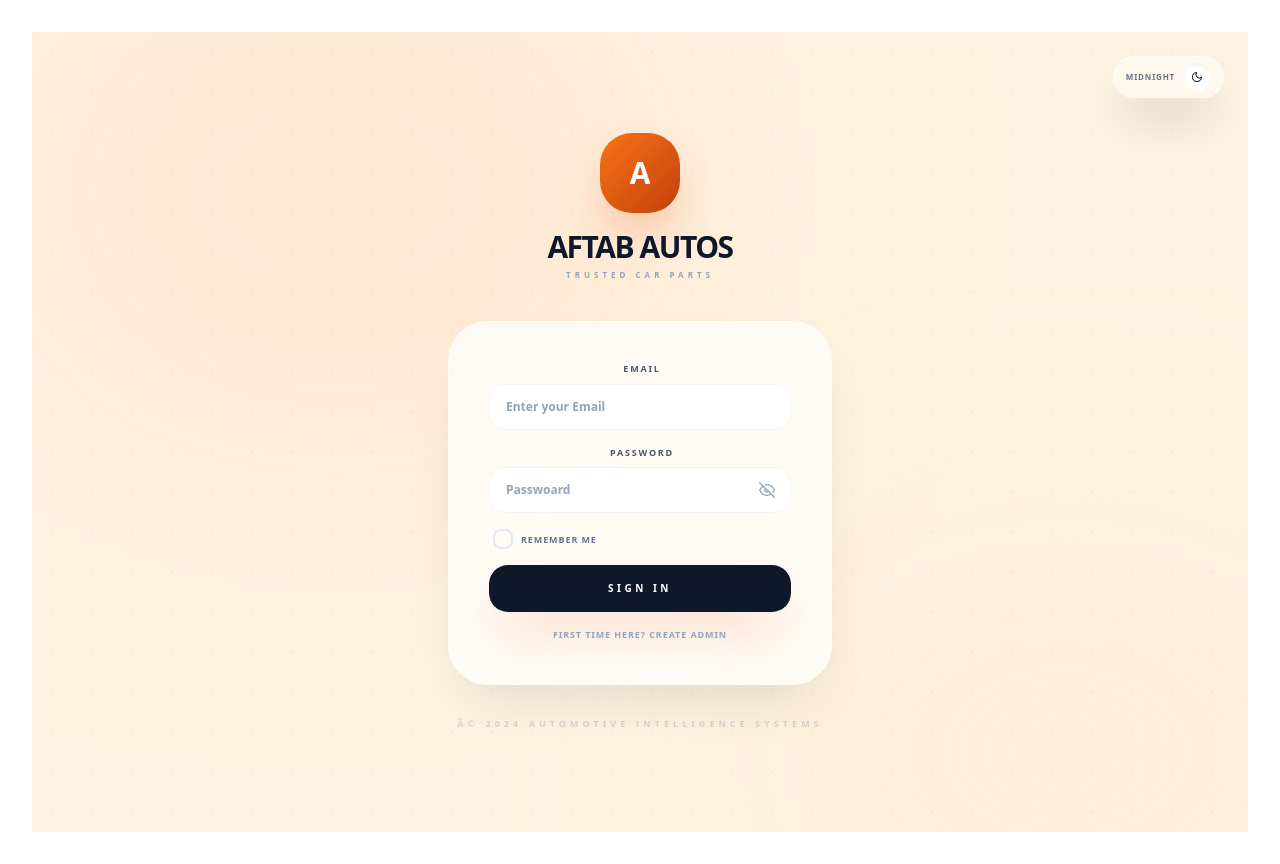
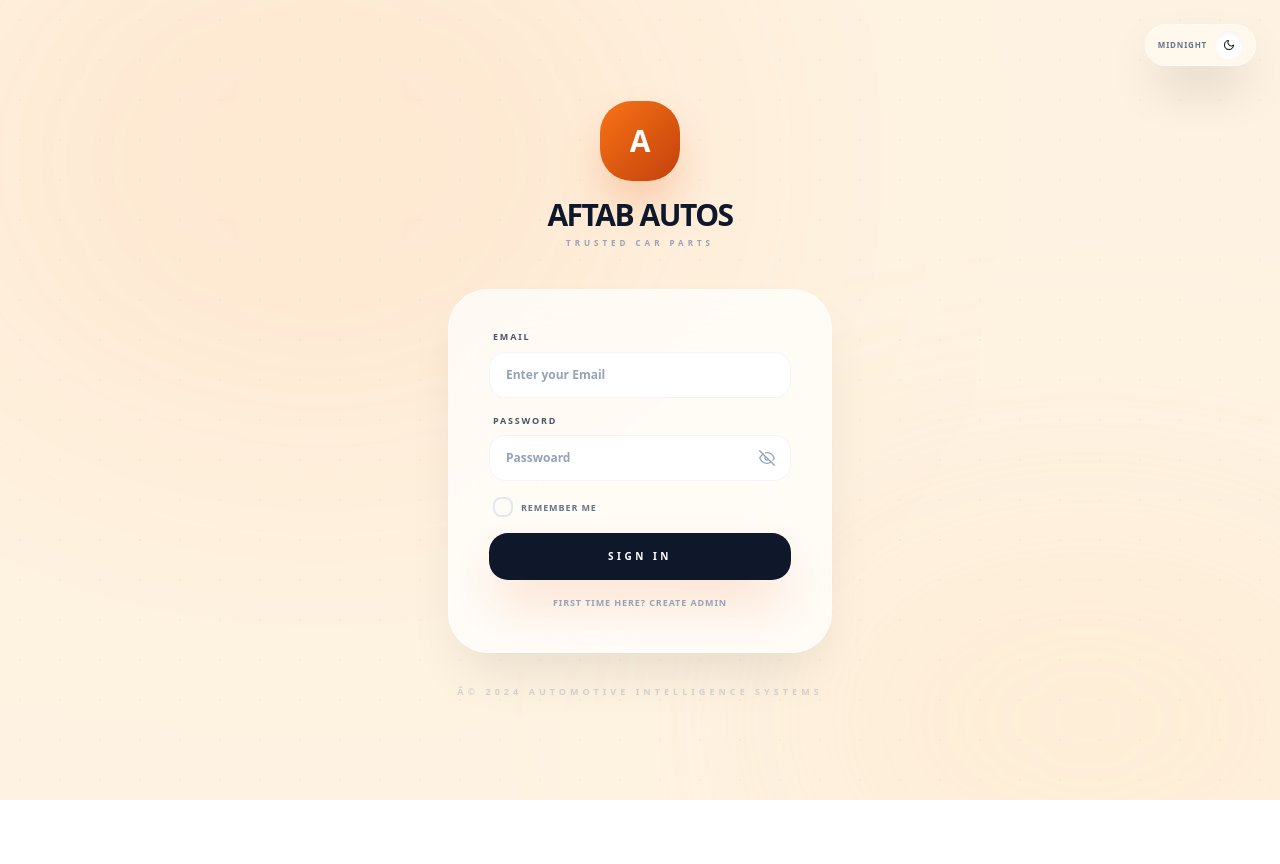
Before and after one commit to aftabjavedaj10-cpu/aftab-autos-erp-backend, a React app in the folder frontend/: page /login in a window 1280 px wide. After the commit the page ends 800 px from the top, so only its background shows below. Built offline with nearby package versions, Linux system fonts and the light colour scheme; the HTML template or start-up script is replaced by a standard one.

Commit message:
Remove template root margins and keep full-width app layout

```diff
--- a/frontend/src/App.css
+++ b/frontend/src/App.css
@@ -1,44 +1,8 @@
 #root {
-  max-width: 1280px;
-  margin: 0 auto;
-  padding: 2rem;
-  text-align: center;
-}
-
-.logo {
-  height: 6em;
-  padding: 1.5em;
-  will-change: filter;
-  transition: filter 300ms;
-}
-.logo:hover {
-  filter: drop-shadow(0 0 2em #646cffaa);
-}
-.logo.react:hover {
-  filter: drop-shadow(0 0 2em #61dafbaa);
-}
-
-@keyframes logo-spin {
-  from {
-    transform: rotate(0deg);
-  }
-  to {
-    transform: rotate(360deg);
-  }
-}
-
-@media (prefers-reduced-motion: no-preference) {
-  a:nth-of-type(2) .logo {
-    animation: logo-spin infinite 20s linear;
-  }
-}
-
-.card {
-  padding: 2em;
-}
-
-.read-the-docs {
-  color: #888;
+  width: 100%;
+  min-height: 100vh;
+  margin: 0;
+  padding: 0;
 }
 /* Sidebar scrollbar */
 .sidebar-scroll::-webkit-scrollbar {
```
